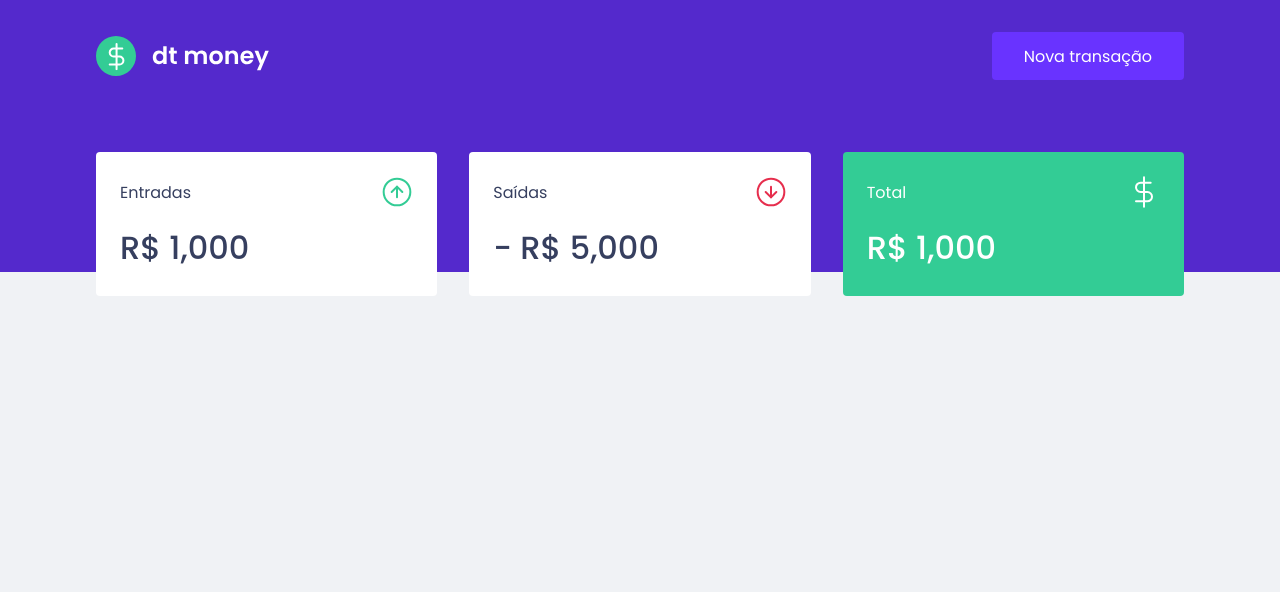
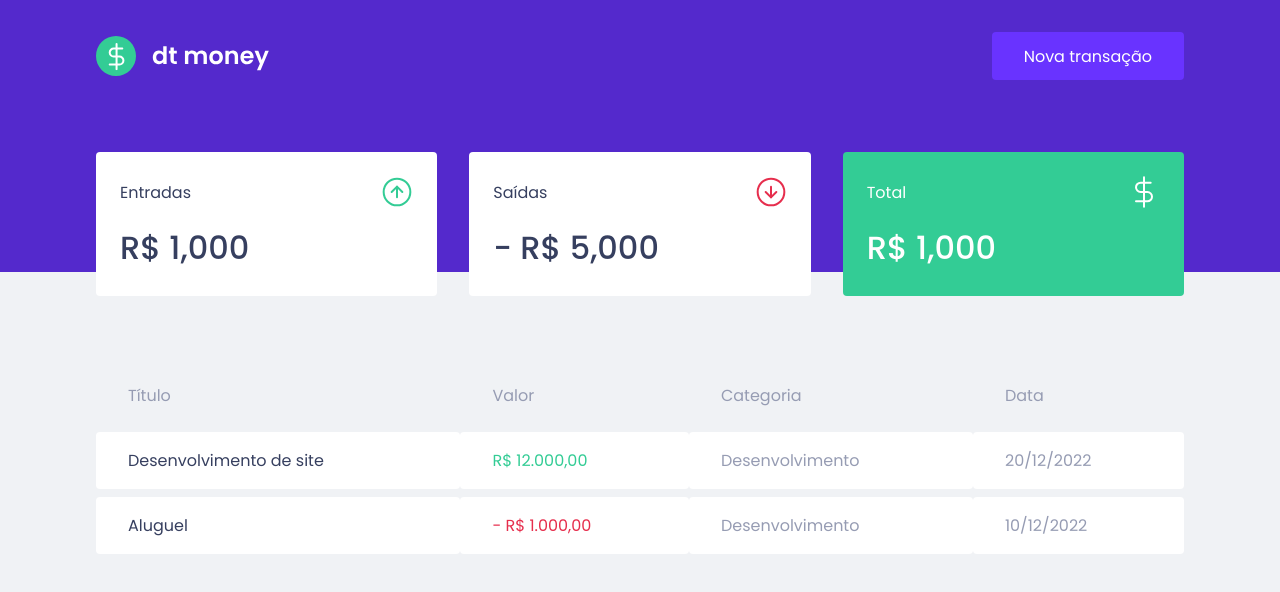
Before and after one commit to pedrogodoy/dtmoney, a React (Create React App) app: page / in a window 1280 px wide. Shown: the top 592 px of the page. Built offline with nearby package versions, Linux system fonts and the light colour scheme.

Commit message:
feat: create dashboard components

```diff
--- a/src/components/Dashboard/index.tsx
+++ b/src/components/Dashboard/index.tsx
@@ -1,10 +1,12 @@
 import { Summary } from "../Summary";
+import { TransactionsTable } from "../TransactionsTable";
 import { Container } from "./styles";
 
 export function Dashboard() {
   return (
     <Container>
       <Summary />
+      <TransactionsTable />
     </Container>
   )
 }
--- /dev/null
+++ b/src/components/TransactionsTable/index.tsx
@@ -0,0 +1,41 @@
+import { Container } from "./styles";
+
+export function TransactionsTable() {
+  return (
+    <Container>
+      <table>
+        <thead>
+          <tr>
+            <th>Título</th>
+            <th>Valor</th>
+            <th>Categoria</th>
+            <th>Data</th>
+          </tr>
+        </thead>
+
+        <tbody>
+          <tr>
+            <td>
+              Desenvolvimento de site
+            </td>
+            <td className="deposit">
+              R$ 12.000,00
+            </td>
+            <td>Desenvolvimento</td>
+            <td>20/12/2022</td>
+          </tr>
+          <tr>
+            <td>
+              Aluguel
+            </td>
+            <td className="withdraw">
+              - R$ 1.000,00
+            </td>
+            <td>Desenvolvimento</td>
+            <td>10/12/2022</td>
+          </tr>
+        </tbody>
+      </table>
+    </Container>
+  )
+}
--- /dev/null
+++ b/src/components/TransactionsTable/styles.ts
@@ -0,0 +1,40 @@
+import styled from "styled-components";
+
+export const Container = styled.div`
+  margin-top: 4rem;
+
+
+  table {
+    width: 100%;
+    border-spacing: 0 0.5rem;
+
+    th {
+      color: var(--text-body);
+      font-weight: 400;
+      padding: 1rem 2rem;
+      text-align: left;
+      line-height: 1.5rem;
+    }
+
+    td {
+      padding: 1rem 2rem;
+      border: 0;
+      background: var(--shape);
+      font-weight: 400;
+      color: var(--text-body);
+      border-radius: 0.25rem;
+
+      &:first-child {
+        color: var(--text-title);
+      }
+
+      &.deposit {
+        color: var(--green);
+      }
+
+      &.withdraw {
+        color: var(--red);
+      }
+    }
+  }
+`
```
